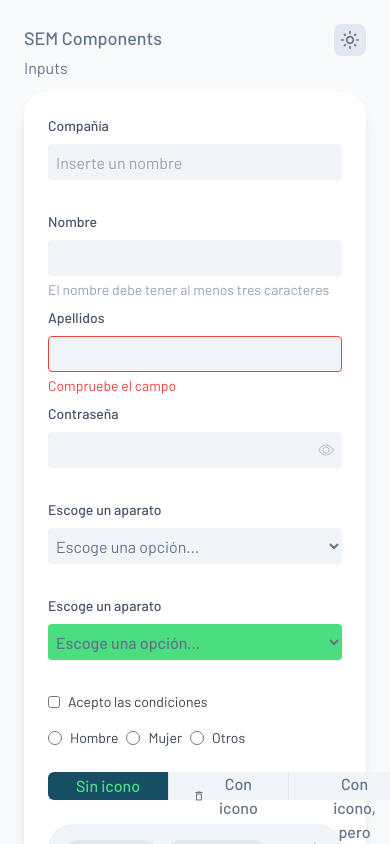
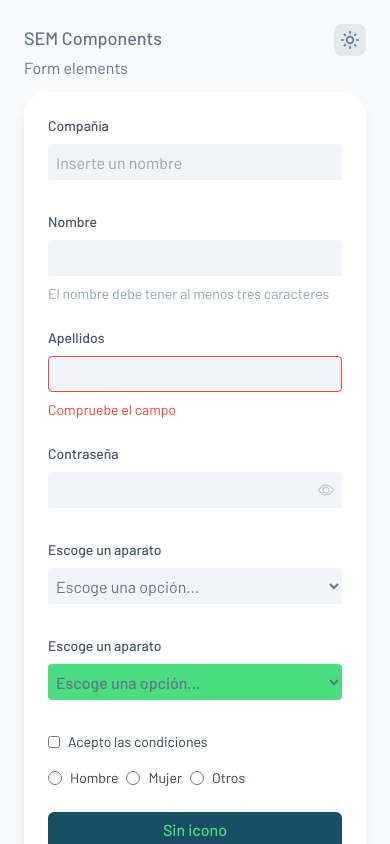
Before and after one commit to salegrebxmart/sem-design-system, a React (Vite) app: page / in a window 390 px wide. Shown: the top 844 px of the page. Built offline with nearby package versions, Linux system fonts and the light colour scheme.

Commit message:
Fix some issues

```diff
--- a/src/App.tsx
+++ b/src/App.tsx
@@ -1,6 +1,6 @@
 import './App.css';
 import ThemeButton from './components/atoms/ThemeButton';
-import { Buttons, Cards, Inputs } from './pages';
+import { Buttons, Cards, FormElements } from './pages';
 
 function App() {
   return (
@@ -11,9 +11,9 @@ function App() {
             <h1 className='text-lg text-slate-500 dark:text-slate-300 font-medium'>SEM Components</h1>
             <ThemeButton />
           </header>
-          {/* <Buttons /> */}
-          {/* <Cards /> */}
-          <Inputs />
+          {/* <Buttons />
+          <Cards /> */}
+          <FormElements />
         </div>
       </main>
     </>
--- a/src/components/atoms/Button/Button.component.tsx
+++ b/src/components/atoms/Button/Button.component.tsx
@@ -60,7 +60,7 @@ const Button: FC<ButtonProps> = ({ type = 'button', children, onClick, disabled
   return (
     <>
       {loading ? (
-        <button disabled className={fullWidth ? 'w-full' : 'w-auto' + ' ' + 'flex justify-center items-center'}>
+        <button disabled className={(fullWidth ? 'w-full' : 'w-auto') + ' ' + 'flex justify-center items-center'}>
           <div className={buttonStyle}>
             <div className='animate-spin text-xl'>{<IconLoading />}</div>
             {icon && iconOnly ? '' : <span className='hidden'>{children}</span>}
--- a/src/components/atoms/FormElements/Input.component.tsx
+++ b/src/components/atoms/FormElements/Input.component.tsx
@@ -40,11 +40,13 @@ const Input: FC<InputProps> = ({ label, type = 'text', name, placeholder, helper
   const textStyle = 'text-base sm:text-sm p-2';
   const passwordStyle = !passwordIsVisible ? 'text-xl pb-1 pl-2 tracking-wider' : 'text-base sm:text-sm p-2';
   const inputStyle =
-    'w-full h-9 sm:h-7 rounded text-slate-500 bg-slate-100 dark:bg-slate-900 dark:text-slate-300 mb-8' +
+    'w-full h-9 sm:h-7 rounded text-slate-500 bg-slate-100 dark:bg-slate-900 dark:text-slate-300' +
     ' ' +
     (type === 'password' ? passwordStyle : textStyle) +
     ' ' +
-    (error && 'border border-red-500 dark:border-red-400');
+    (error && 'border border-red-500 dark:border-red-400') +
+    ' ' +
+    (error || help ? 'mb-2 sm:mb-8' : 'mb-8');
   return (
     <>
       <div className='relative flex flex-col w-full'>
@@ -57,10 +59,10 @@ const Input: FC<InputProps> = ({ label, type = 'text', name, placeholder, helper
               {passwordIsVisible ? <IconEyeSlash className='text-slate-400' /> : <IconEye className='text-slate-400' />}
             </button>
           )}
-          <input required={required} name={name} placeholder={placeholder} className={inputStyle} type={inputType} value={value} onChange={handleChange} onBlur={onBlur}></input>
+          <input required={required} name={name} placeholder={placeholder} className={inputStyle} type={inputType} value={value} onChange={handleChange} onBlur={onBlur} />
         </div>
-        {!error && help && <span className='absolute bottom-0 text-sm text-slate-400 mb-2'>{helperText ? helperText : ''}</span>}
-        {error && <span className='absolute bottom-0 text-sm text-red-500 dark:text-red-400 mb-2'>{errorText ? errorText : 'Compruebe el campo'}</span>}
+        {!error && help && <span className='sm:absolute sm:bottom-0 text-sm text-slate-400 mb-6 sm:mb-2'>{helperText ? helperText : ''}</span>}
+        {error && <span className='sm:absolute sm:bottom-0 text-sm text-red-500 dark:text-red-400 mb-6 sm:mb-2'>{errorText ? errorText : 'Compruebe el campo'}</span>}
       </div>
     </>
   );
--- a/src/components/atoms/Tabs/Tabs.component.tsx
+++ b/src/components/atoms/Tabs/Tabs.component.tsx
@@ -19,19 +19,19 @@ const Tabs: FC<TabsProps> = ({ options, onChangeTab, className }) => {
     !!onChangeTab && onChangeTab(index);
   };
   return (
-    <div className={'flex' + ' ' + className}>
+    <div className={'flex flex-col sm:flex-row' + ' ' + className}>
       {options.map((item, index) => {
-        let style = 'min-w-[7.5rem] h-7 font-medium px-6 duration-100 border-l border-slate-200 dark:border-slate-800';
+        let style = 'min-w-[7.5rem] h-9 sm:h-7 font-medium px-6 duration-100 border-b sm:border-l sm:border-b-0 border-slate-200 dark:border-slate-800 truncate ';
         if (index === selected) {
           style += ' ' + 'bg-cyan-900 text-green-400';
         } else {
-          style += ' ' + 'bg-slate-100 text-slate-500 hover:bg-slate-200 dark:bg-slate-900';
+          style += ' ' + 'bg-slate-100 text-slate-500 hover:bg-slate-200 dark:bg-slate-900 dark:hover:bg-slate-900/75';
         }
         if (index === 0) {
-          style += ' ' + 'rounded-s-md border-none';
+          style += ' ' + 'rounded-tl-md rounded-tr-md sm:rounded-tr-none sm:rounded-bl-md border-none';
         }
         if (index === options.length - 1) {
-          style += ' ' + 'rounded-e-md';
+          style += ' ' + 'rounded-bl-md rounded-br-md sm:rounded-bl-none sm:rounded-tr-md';
         }
         return (
           <button disabled={selected === index} key={index} className={style} onClick={() => handleChange(index)}>
--- a/src/components/atoms/Tag/Tag.component.tsx
+++ b/src/components/atoms/Tag/Tag.component.tsx
@@ -12,10 +12,10 @@ const Tag: FC<TagProps> = ({ text, onClose }) => {
   };
   return (
     <>
-      <div className='inline-flex gap-1 p-y-auto bg-slate-200 text-slate-500 dark:bg-cyan-900 dark:text-cyan-400 font-medium text-sm rounded-full pl-4 pr-2 py-1 w-auto hover:bg-slate-300 duration-100 hover:cursor-pointer'>
+      <div className='h-9 sm:h-auto inline-flex items-center gap-1 p-y-auto bg-slate-200 text-slate-500 dark:bg-cyan-900 dark:text-cyan-400 font-medium text-sm rounded-full pl-4 pr-2 py-1 w-auto hover:bg-slate-300 duration-100 hover:cursor-pointer'>
         <span className='mb-[1px]'>{text}</span>
         <button onClick={handleClick}>
-          <IconClose className='w-4 h-4 opacity-40 hover:opacity-100' />
+          <IconClose className='w-5 sm:w-4 h-5 sm:h-4 opacity-40 hover:opacity-100' />
         </button>
       </div>
     </>
--- a/src/components/molecules/TagsGroup/TagsGroup.component.tsx
+++ b/src/components/molecules/TagsGroup/TagsGroup.component.tsx
@@ -13,7 +13,7 @@ const TagsGroup: FC<TagsGroupProps> = ({ values, className }) => {
     setTags(currentTags);
   };
   return (
-    <div className={'flex gap-2 flex-wrap bg-slate-100 dark:bg-slate-900 p-4 rounded-3xl' + ' ' + className}>
+    <div className={'flex gap-2 flex-wrap bg-slate-100 dark:bg-slate-900/50 p-4 rounded-3xl' + ' ' + className}>
       {tags.map((item, index) => (
         <Tag key={index} text={item} onClose={() => handleEraseTag(index)} />
       ))}
--- a/src/layout/CardGrid.layout.tsx
+++ b/src/layout/CardGrid.layout.tsx
@@ -7,7 +7,7 @@ interface CardGridProps {
 const CardGrid: FC<CardGridProps> = ({ children }) => {
   return (
     <>
-      <section className='grid grid-cols-1 md:grid-cols-2 lg:grid-cols-3 xl:grid-cols-4 2xl:grid-cols-6 gap-5'>{children}</section>
+      <section className='grid grid-cols-1 md:grid-cols-2 lg:grid-cols-3 xl:grid-cols-4 2xl:grid-cols-3 gap-5'>{children}</section>
     </>
   );
 };
--- a/src/pages/Cards.page.tsx
+++ b/src/pages/Cards.page.tsx
@@ -1,21 +1,8 @@
 import Card from '../components/atoms/Card';
 import CardGrid from '../layout';
 
-function Cards() {
+const DeviceCardContent = () => {
   return (
-    <>
-      <section className='mb-8'>
-        <h2 className='text-base text-slate-500 dark:text-slate-300 mb-3'>Cards</h2>
-        <Card>
-          <div>
-            <div className='text-base font-medium text-slate-600 dark:text-slate-300'>Excedentes consumidos</div>
-            <div className='text-3xl font-medium text-blue-500 dark:text-cyan-300'>1050w</div>
-          </div>
-        </Card>
-      </section>
-
-      <CardGrid>
-        <Card>
     <div>
       <div className='flex justify-between gap-4 items-start'>
         <div className='text-base font-medium text-slate-600 mb-4 dark:text-slate-300'>Dispositivo muy largo para comprobar layout</div>
@@ -45,14 +32,43 @@ function Cards() {
         </div>
       </div>
     </div>
+  );
+};
+
+function Cards() {
+  return (
+    <div className='mb-6'>
+      <section className='mb-8'>
+        <h2 className='text-base text-slate-500 dark:text-slate-300 mb-3'>Cards</h2>
+        <Card>
+          <div>
+            <div className='text-base font-medium text-slate-600 dark:text-slate-300'>Excedentes consumidos</div>
+            <div className='text-3xl font-medium text-blue-500 dark:text-cyan-300'>1050w</div>
+          </div>
         </Card>
-        <Card>Hello</Card>
-        <Card>Hello</Card>
-        <Card>Hello</Card>
-        <Card>Hello</Card>
-        <Card>Hello</Card>
+      </section>
+
+      <CardGrid>
+        <Card>
+          <DeviceCardContent />
+        </Card>
+        <Card>
+          <DeviceCardContent />
+        </Card>
+        <Card>
+          <DeviceCardContent />
+        </Card>
+        <Card>
+          <DeviceCardContent />
+        </Card>
+        <Card>
+          <DeviceCardContent />
+        </Card>
+        <Card>
+          <DeviceCardContent />
+        </Card>
       </CardGrid>
-    </>
+    </div>
   );
 }
 
--- a/src/pages/Inputs.page.tsx
+++ b/src/pages/FormElements.page.tsx
@@ -1,11 +1,11 @@
 import Card from '../components/atoms/Card';
 import { IconDelete, IconPlus } from '../components/atoms/Icons';
-import { Checkbox, Input, Radio, Select, SelectOptions } from '../components/atoms/FormElements';
+import { Checkbox, Input, Select, SelectOptions } from '../components/atoms/FormElements';
 import Tabs, { TabsOptions } from '../components/atoms/Tabs';
 import RadioGroup, { RadioOption } from '../components/molecules/RadioGroup';
 import TagsGroup from '../components/molecules/TagsGroup';
 
-function Inputs() {
+function FormElements() {
   const options: SelectOptions[] = [
     { id: 1, value: 'Calentador' },
     { id: 2, value: 'Ventilador' },
@@ -53,7 +53,7 @@ function Inputs() {
 
   return (
     <section>
-      <h2 className='text-base text-slate-500 dark:text-slate-300 mb-3'>Inputs</h2>
+      <h2 className='text-base text-slate-500 dark:text-slate-300 mb-3'>Form elements</h2>
       <Card>
         <Input placeholder='Inserte un nombre' label='Compañía' />
         <Input label='Nombre' help helperText='El nombre debe tener al menos tres caracteres' errorText='El nombre debe tener al menos tres caracteres.' />
@@ -72,4 +72,4 @@ function Inputs() {
   );
 }
 
-export default Inputs;
+export default FormElements;
--- a/src/pages/index.ts
+++ b/src/pages/index.ts
@@ -1,3 +1,3 @@
 export { default as Buttons } from './Buttons.page';
-export { default as Inputs } from './Inputs.page';
+export { default as FormElements } from './FormElements.page';
 export { default as Cards } from './Cards.page';
```
Lines whose indentation alone changed are shown as unchanged.
